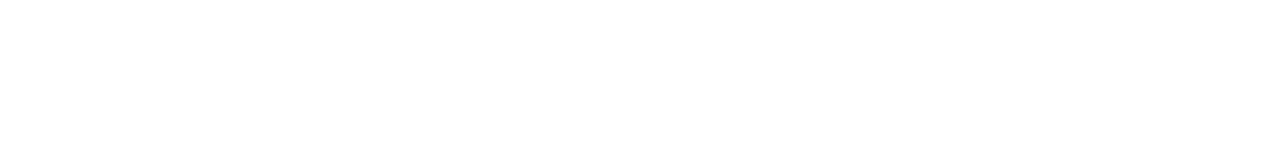
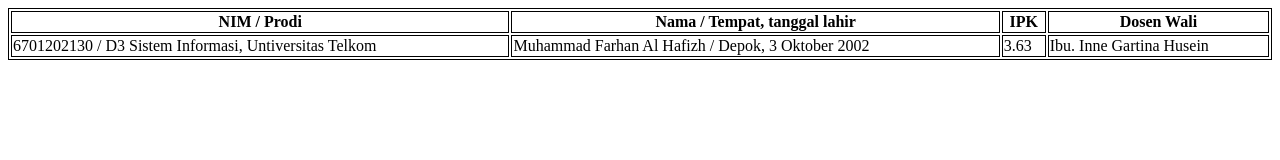
Before and after one commit to Farmuhh/67001202130-assessment1pwb, a plain HTML site: page index.html in a window 1280 px wide. Drawn offline with Linux system fonts and the light colour scheme.

Commit message:
v1.2.0-6701202130

```diff
--- a/index.html
+++ b/index.html
@@ -5,8 +5,25 @@
     <meta http-equiv="X-UA-Compatible" content="IE=edge">
     <meta name="viewport" content="width=device-width, initial-scale=1.0">
     <title>Index _ Muhammad Farhan Al Hafizh</title>
+    <style>
+        table, th, td {
+          border:1px solid black;
+        }
+    </style>
 </head>
 <body>
-
+    <table style="width:100%">
+        <tr>
+          <th>NIM / Prodi</th>
+          <th>Nama / Tempat, tanggal lahir</th>
+          <th>IPK</th>
+          <th>Dosen Wali</th>
+        </tr>
+        <tr>
+          <td>6701202130 / D3 Sistem Informasi, Untiversitas Telkom</td>
+          <td>Muhammad Farhan Al Hafizh / Depok, 3 Oktober 2002</td>
+          <td>3.63</td>
+          <td>Ibu. Inne Gartina Husein</td>
+        </tr>
 </body>
 </html>
```
Also changed, not shown: about.html (added, +12 -0 lines).
